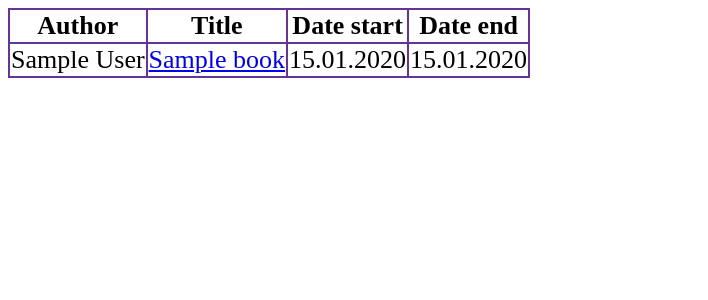
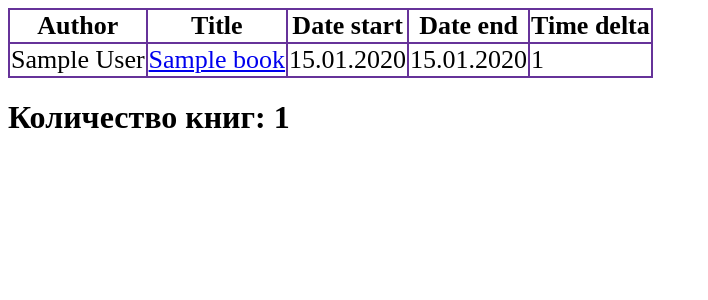
Before and after one commit to MikhailKras/django_books, a Django app: template list_books/templates/list_books/list_books.html in a window 1280 px wide. Shown: the top 300 px of the page, without its empty margins (0-708 px from the left). Run offline with Django 4.2, Linux system fonts and the light colour scheme; tables that the repository leaves empty hold one stand-in row (values such as "Sample post"); the template is opened without the code that fills it: values that come from a table or form of the project are taken from there, most other values are stand-ins (such as "Sample title", 1, 10 or a date in 2020).

Commit message:
time_delta field added, agg func - count added for counting amount of books

```diff
--- a/list_books/models.py
+++ b/list_books/models.py
@@ -1,3 +1,5 @@
+import datetime
+
 from django.db import models
 from django.shortcuts import reverse
 from pytils.translit import slugify
@@ -10,6 +12,7 @@ class Books(models.Model):
     author = models.CharField(max_length=100)
     date_start = models.DateTimeField(null=True)
     date_end = models.DateTimeField(null=True)
+    time_delta = models.IntegerField(null=True)
     slug = models.SlugField(default='', null=False)
 
     def get_url(self):
@@ -17,4 +20,9 @@ class Books(models.Model):
 
     def save(self, *args, **kwargs):
         self.slug = f'{slugify(self.title)}-{slugify(self.author)}'
+        if self.time_delta is None:
+            if self.date_start and self.date_end:
+                self.time_delta = (self.date_end - self.date_start).days
+            elif self.date_start and not self.date_end:
+                self.time_delta = (datetime.datetime.now() - self.date_start.replace(tzinfo=None)).days
         super().save(*args, **kwargs)
--- a/list_books/templates/list_books/list_books.html
+++ b/list_books/templates/list_books/list_books.html
@@ -18,6 +18,7 @@
             <th>Title</th>
             <th>Date start</th>
             <th>Date end</th>
+            <th>Time delta</th>
         </tr>
     </thead>
     <tbody>
@@ -27,8 +28,10 @@
             <td><a href={{ book.get_url }}>{{ book.title }}</a></td>
             <td>{{ book.date_start|format_date }}</td>
             <td>{{ book.date_end|format_date }}</td>
+            <td>{{ book.time_delta }}</td>
         </tr>
     {% endfor %}
     </tbody>
 </table>
+    <h1>Количество книг: {{ total.id__count }}</h1>
 {% endblock %}
--- a/list_books/views.py
+++ b/list_books/views.py
@@ -1,14 +1,17 @@
 from django.shortcuts import render, get_object_or_404
+from django.db.models import Count
 from .models import Books
 # Create your views here.
 
 
 def get_list_books(request):
     books = Books.objects.all()
+    total = books.aggregate(Count('id'))
     for book in books:
         book.save()
     data = {
-        'books': books
+        'books': books,
+        'total': total
     }
     return render(request, 'list_books/list_books.html', context=data)
 
```
Also changed, not shown: list_books/migrations/0003_remove_books_slug_books_time_delta.py (added), list_books/migrations/0004_books_slug.py (added).
